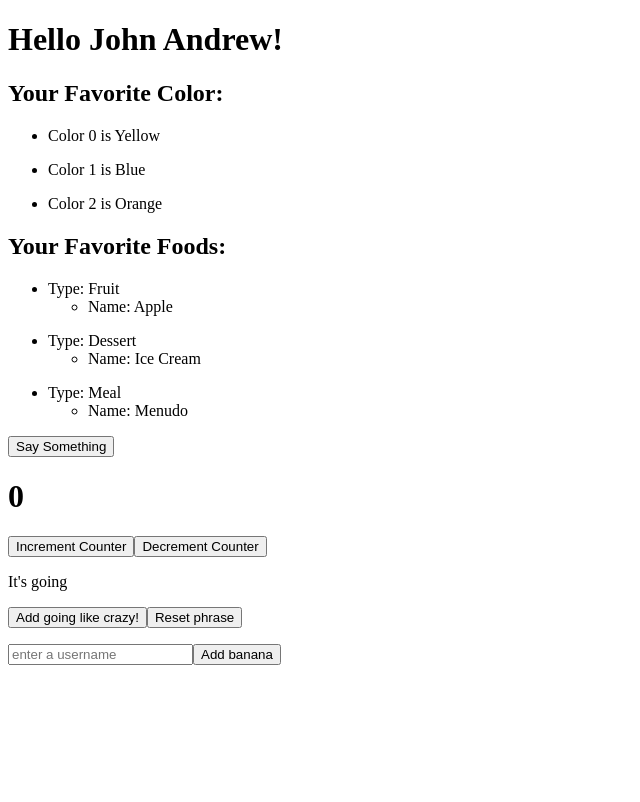
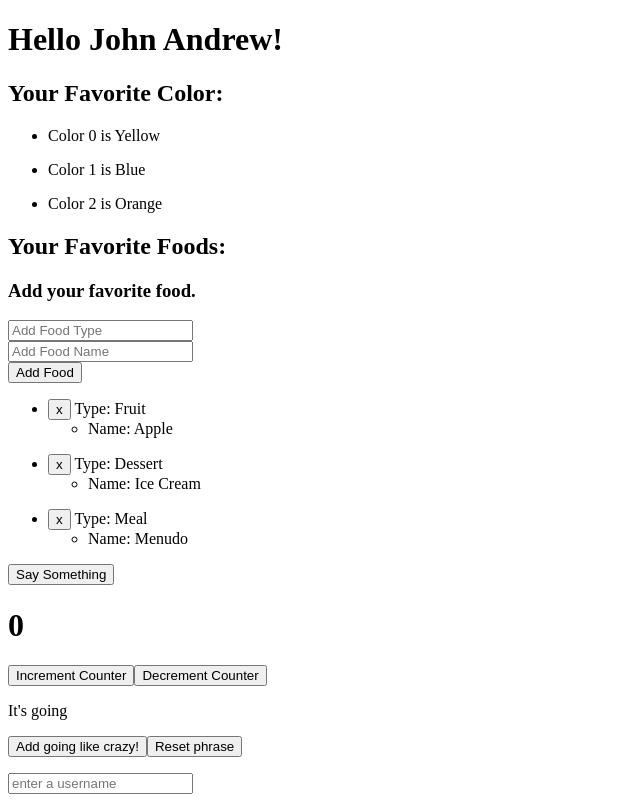
Before and after one commit to andrewmoquia/my-first-project, an Angular app: page / in a window 1280 px wide. Shown: the whole page, without its empty margins (0-640 px from the left). Built offline with nearby package versions, Linux system fonts and the light colour scheme.

Commit message:
Add remove favorite food method from the list.

```diff
--- a/src/app/app.component.html
+++ b/src/app/app.component.html
@@ -9,11 +9,18 @@
 </ul>
 
 <h2>Your Favorite Foods:</h2>
+
+<h3>Add your favorite food.</h3>
+<input [(ngModel)]="newFoodType" placeholder="Add Food Type"/><br>
+<input [(ngModel)]="newFoodName" placeholder="Add Food Name"/><br>
+<button (click)="addFood()">Add Food</button>
+
 <ul *ngFor ='
   let food of foods;
+  let i = index ;
 '>
   <li>
-    Type: {{food.type}}
+    <button (click)="removeItem(i)">x</button> Type: {{food.type}}
     <ul>
       <li>Name: {{food.name}}</li>
     </ul>
@@ -32,5 +39,3 @@
 
 <p>{{username}}</p>
 <input [(ngModel)]="username" placeholder="enter a username">
-
-<button (click)='addFood()'>Add banana</button>
--- a/src/app/app.component.ts
+++ b/src/app/app.component.ts
@@ -1,6 +1,7 @@
 import { Component } from '@angular/core';
 import {TransportationService} from './transportation.service';
 import { Foods } from './foods';
+import { asLiteral } from '@angular/compiler/src/render3/view/util';
 
 @Component({
   selector: 'app-root',
@@ -50,11 +51,23 @@ export class AppComponent {
 
   username!: string;
 
+  newFoodType!: string;
+  newFoodName!: string;
+
   addFood(){
-    const banana: Foods = {
-      type: 'Fruit',
-      name: 'Banana'
+    if (!this.newFoodType || !this.newFoodName) {
+      alert("Empty field, fill out all the forms")
+    } else {
+      const addFood: Foods = {
+        type: this.newFoodType,
+        name: this.newFoodName
+      }
+      this.transportationService.addFood(addFood);
     }
-    this.transportationService.addFood(banana);
   }
+
+  removeItem(i:number) {
+    this.transportationService.removeFood(i);
+  }
+
 }
--- a/src/app/foods.ts
+++ b/src/app/foods.ts
@@ -1,5 +1,4 @@
 export interface Foods{
     type: string,
-    name: string,
-    recipe?: string[]
+    name: string
 }
--- a/src/app/transportation.service.ts
+++ b/src/app/transportation.service.ts
@@ -1,3 +1,4 @@
+import { asLiteral } from '@angular/compiler/src/render3/view/util';
 import { Injectable } from '@angular/core';
 import { Foods } from './foods';
 
@@ -33,4 +34,8 @@ export class TransportationService {
   addFood(addedFood: Foods) {
     this.foods.push(addedFood)
   }
+
+  removeFood(i: number){
+    this.foods.splice(i, 1)
+  }
 }
```
